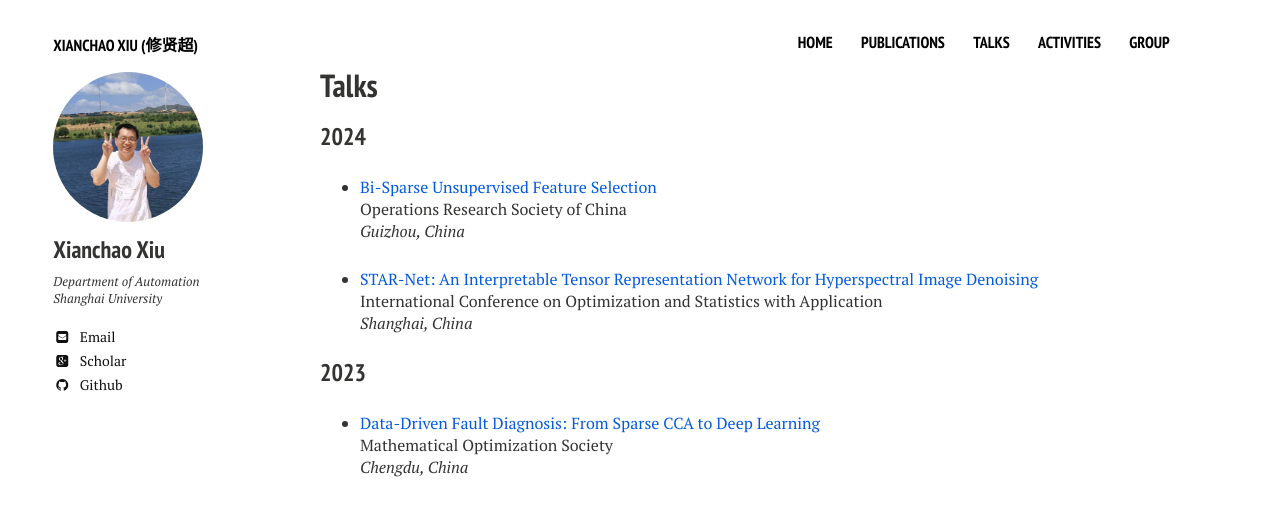
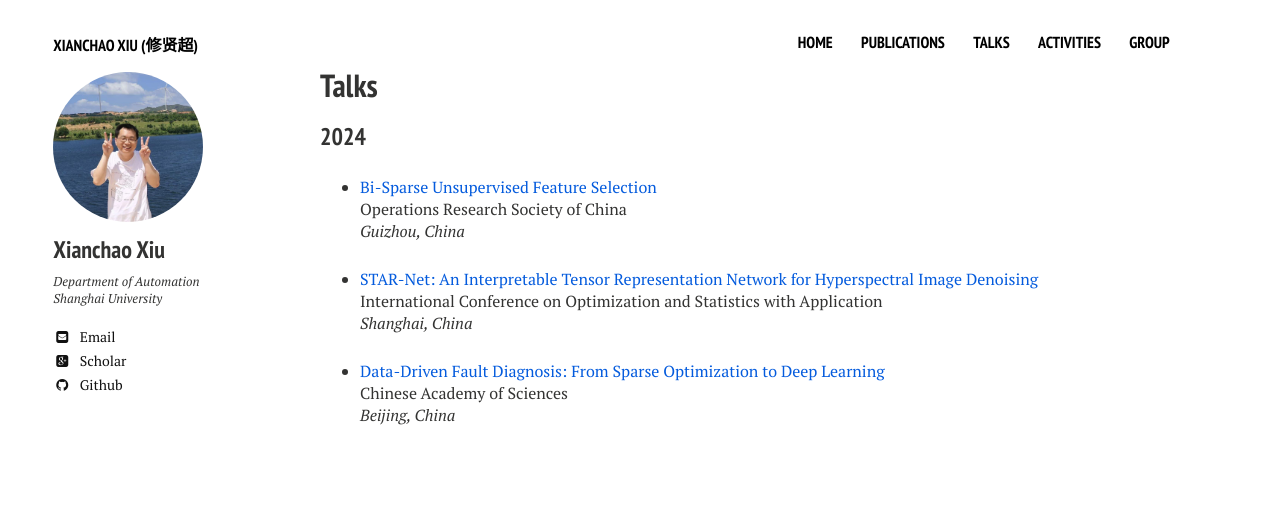
Before and after one commit to xianchaoxiu/xianchaoxiu.github.io, a Jekyll site: the page built from talks/index.md, in a window 1280 px wide. Shown: the top 516 px of the page. Built offline with Jekyll 4.4.1, drawn with Linux system fonts in a browser that asks for light colours; nearby versions of some CDN libraries.

Commit message:
Update index.md

```diff
--- a/talks/index.md
+++ b/talks/index.md
@@ -20,8 +20,7 @@ Operations Research Society of China <br>
 International Conference on Optimization and Statistics with Application <br>
 <i>Shanghai, China</i><br>
 
-### 2023
 
-* <a href="../talks/2024-PKU.pdf" class="textlink" target="_blank"> Data-Driven Fault Diagnosis: From Sparse CCA to Deep Learning </a> <br>
-Mathematical Optimization Society <br>
-<i>Chengdu, China</i><br>
+* <a href="../talks/2024-CAS.pdf" class="textlink" target="_blank"> Data-Driven Fault Diagnosis: From Sparse Optimization to Deep Learning </a> <br>
+Chinese Academy of Sciences <br>
+<i>Beijing, China</i><br>
```
